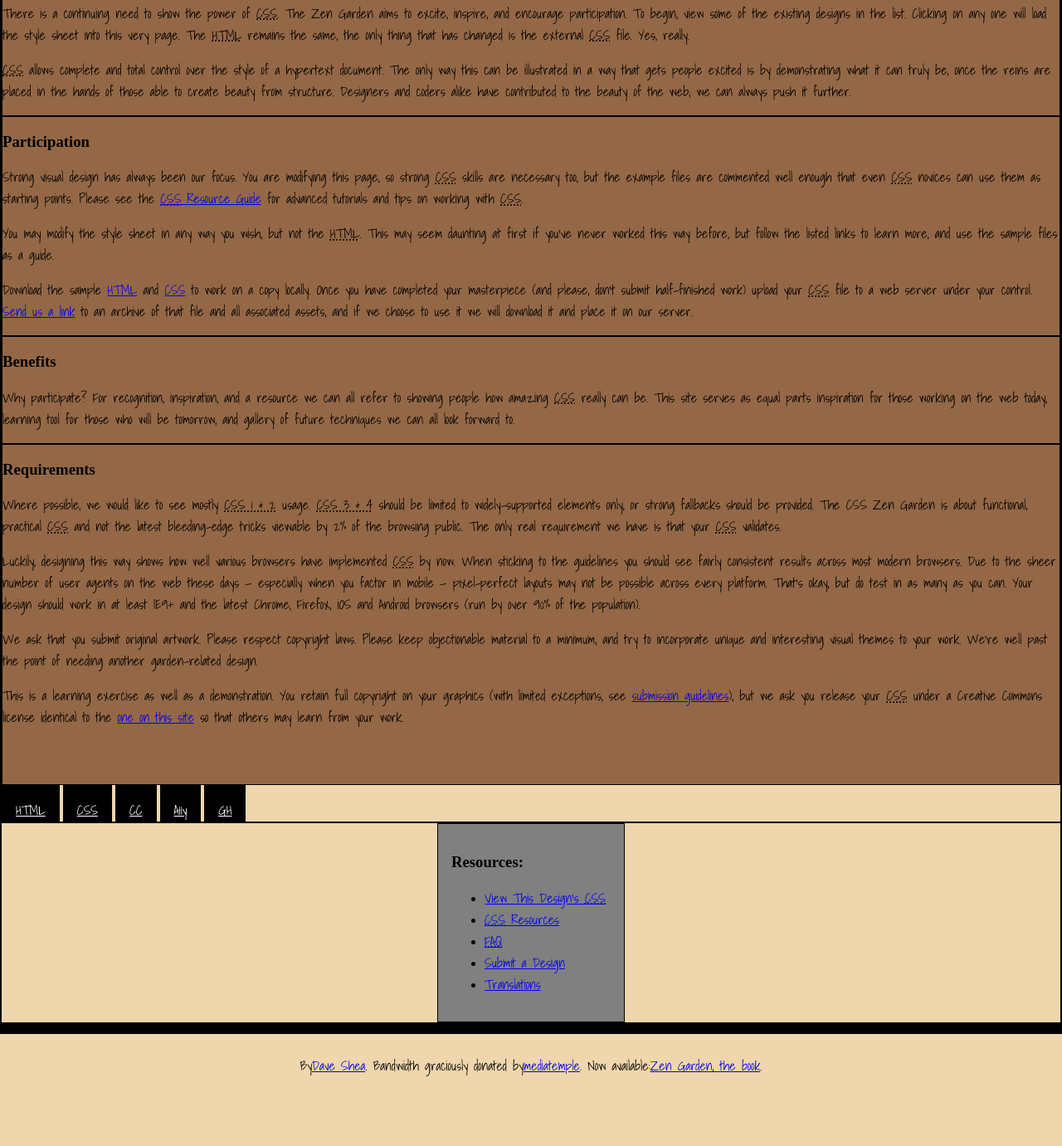
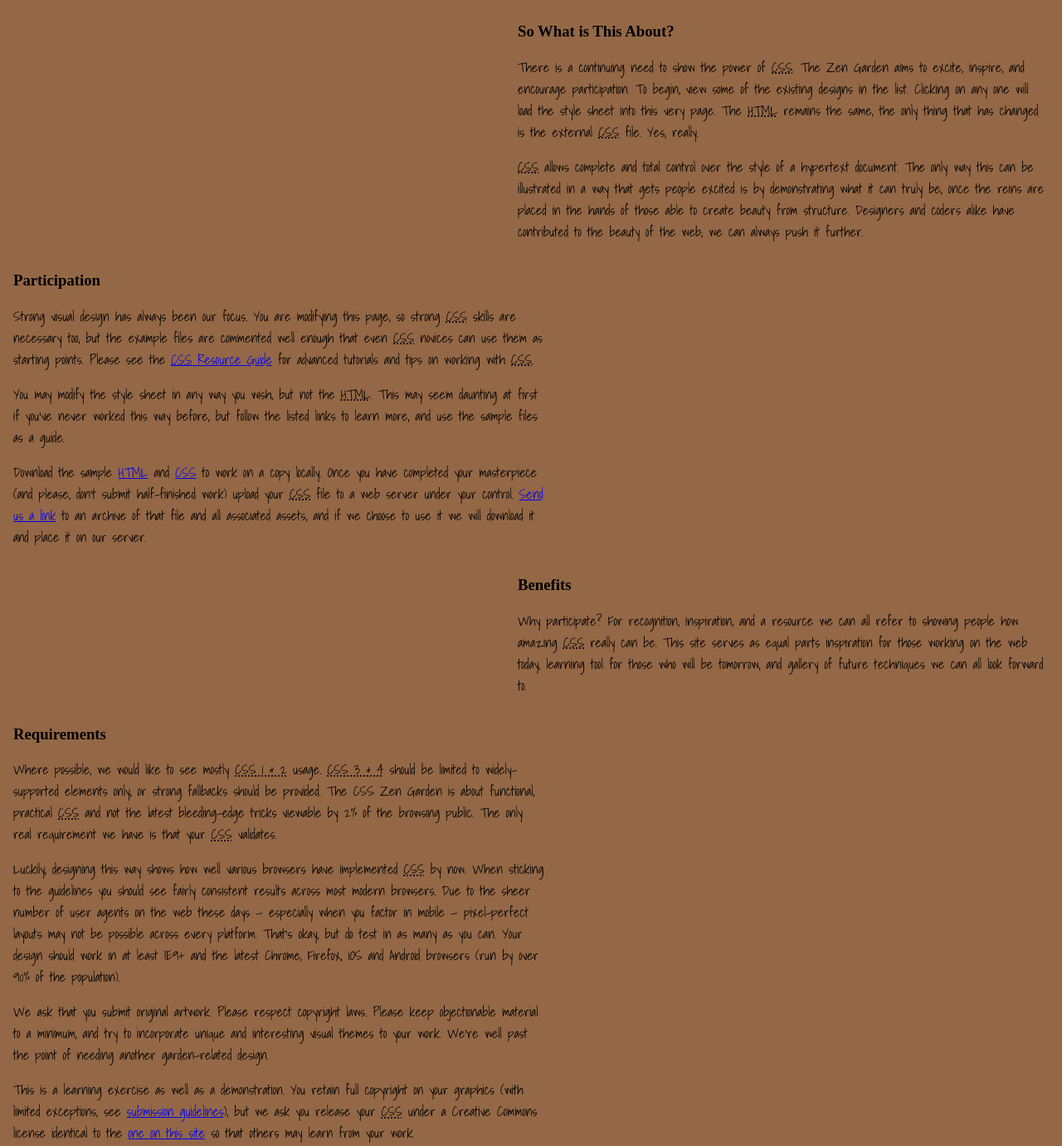
Before and after one commit to ABunderson/GroupProject331.github.io, a plain HTML site: page Zen/index.html in a window 1280 px wide. Shown: the part 1331-2712 px from the top of the page at 83% size. Before the commit the page ends 2628 px from the top, so only its background shows below. Drawn offline with Linux system fonts and the light colour scheme; a web font is replaced by a local one.

Commit message:
main grid

```diff
--- /dev/null
+++ b/Zen/partials/_footer.scss
@@ -0,0 +1,19 @@
+footer a {
+    height: 4em;
+    width: 4em;
+    border-radius: 6em;
+    color: white;
+    background-color: black;
+    text-align: center;
+    text-decoration: none;
+    line-height: 4em;
+  }
+
+footer {
+    display: flex;
+    width: 51%;
+    margin-left: auto;
+    margin-right: auto;
+    justify-content: space-between;
+    padding-bottom: 1em;
+}
--- /dev/null
+++ b/Zen/partials/_main-grid.scss
@@ -0,0 +1,26 @@
+@mixin overflow {
+        content: "";
+    clear: both;
+    display: table;
+}
+
+
+.explanation, .benefits, .participation::after {
+    float: right;
+    width: 50%;
+    @include overflow;
+    padding-right: 1em;
+    padding-left: 1em;
+}
+
+.participation, .requirements, .explanation::after, .preamble {
+    float: left;
+    width: 50%;
+    @include overflow;
+    padding-right: 1em;
+    padding-left: 1em;
+}
+
+.main::after {
+@include overflow;
+}
--- a/Zen/style.scss
+++ b/Zen/style.scss
@@ -2,16 +2,20 @@
 @import "partials/header";
 @import "partials/summary";
 @import "partials/sidebar";
-@import url('https://fonts.googleapis.com/css2?family=Shadows+Into+Light&family=Texturina&display=swap');
+@import "partials/main-grid";
+@import "partials/footer";
+@import url("https://fonts.googleapis.com/css2?family=Shadows+Into+Light&family=Texturina&display=swap");
 
-h1, h2, h3 {
-  font-family: 'Texturina', serif;
-
+h1,
+h2,
+h3 {
+  font-family: "Texturina", serif;
 }
-p, a{
-  font-family: 'Shadows Into Light', sans-serif;
+p,
+a {
+  font-family: "Shadows Into Light", sans-serif;
 }
-body{
+body {
   background-color: #efd6ac;
 }
 .zen-resources {
@@ -20,68 +24,39 @@ body{
   max-width: 12em;
   padding: 1em;
   background-color: gray;
-
-
 }
-.requirements p:last-of-type{
+.requirements p:last-of-type {
   position: relative;
   top: 23em;
   padding-top: 10px;
- display: flex;
- justify-content: center;
+  display: block;
+  text-align: center;
+}
 
-}
-.preamble, .explanation, .participation, .benefits, .requirements {
+.preamble,
+.main {
   background-color: #946846;
 }
 
-footer a {
-  display: inline-block;
-  border: solid 1px black;
-  padding: 1em;
-  height: 10px;
-  color: white;
-  background-color: black;
 
 
-}
-
-
-div {
-  border: solid 1px black;
-}
 body {
   max-width: 100em;
   margin-left: auto;
   margin-right: auto;
 }
- @media screen and (max-width: 768px) and (min-width: 414px) {
-  footer a {
-    display: grid;
-    grid-template-rows: 1fr 1fr 1fr 1fr;
 
-  }
-}
 /* Small size screen*/
 @media screen and (max-width: 414px) and (min-width: 300px) {
-  footer a {
-    display: grid;
-    grid-template-rows: 1fr 1fr 1fr 1fr;
-    display: -webkit-box;
-    justify-content: center;
-    text-align: center;
 
-  }
-  .design-selection{
+  .design-selection {
     display: grid;
     grid-template-columns: repeat(1, minmax(5em, 1fr));
   }
-  .requirements p:last-of-type{
+  .requirements p:last-of-type {
     position: relative;
     top: 40em;
     padding-top: 10px;
     display: grid;
-
   }
-
 }
```
Also changed, not shown: Zen/style.css, 1 other file. Lines whose indentation alone changed are shown as unchanged.
